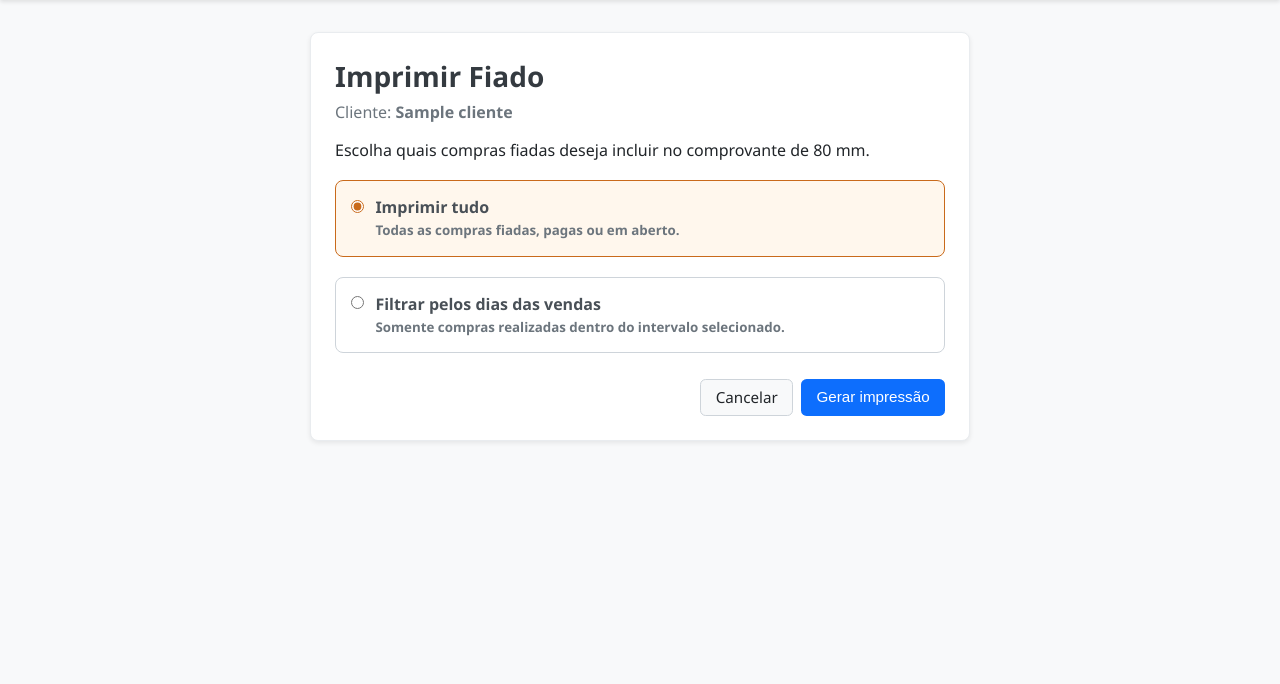
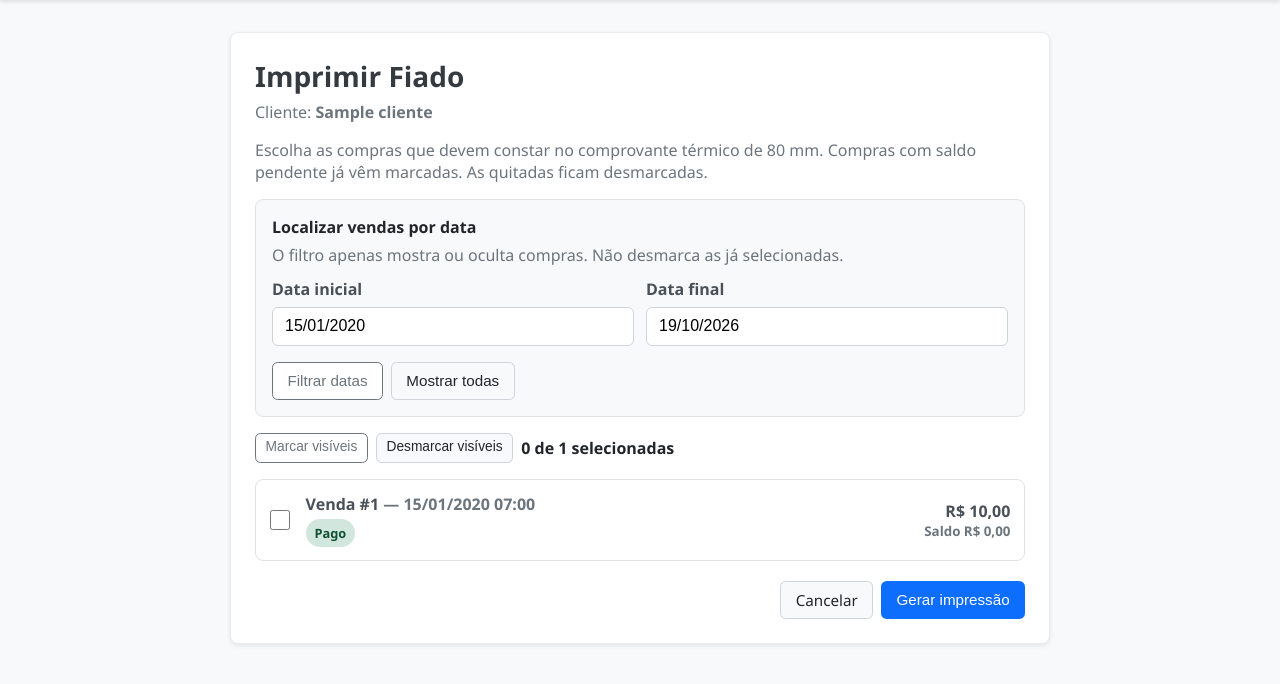
Before and after one commit to ItsTheDuds/Projeto-PDV, a Django app: page /fiado/cliente/1/imprimir/ in a window 1280 px wide. Shown: the part 69-753 px from the top of the page. Run offline with Django 5.2, Linux system fonts and the light colour scheme; a user stored in the database is signed in; tables that the repository leaves empty hold one stand-in row (values such as "Sample post").

Commit message:
ux: lista checkboxes com pendentes preselecionados e filtro de datas

```diff
--- a/fiado/templates/fiado/imprimir_opcoes.html
+++ b/fiado/templates/fiado/imprimir_opcoes.html
@@ -4,81 +4,96 @@
 
 {% block extra_head %}
 <style>
-    .imprimir-fiado-opcoes { max-width: 660px; margin: 0 auto; }
-    .imprimir-fiado-escolhas { display: grid; gap: .85rem; margin: 1.2rem 0; }
-    .imprimir-fiado-escolha {
-        display: flex; align-items: flex-start; gap: .7rem;
-        padding: .95rem; border: 1px solid #ced4da; border-radius: .5rem;
-        cursor: pointer; background: #fff;
-    }
-    .imprimir-fiado-escolha:has(input:checked) {
-        background: #fff7ed; border-color: #c96a1b;
-    }
-    .imprimir-fiado-escolha input {
-        width: auto; margin: .2rem 0 0;
-        accent-color: #c96a1b;
-    }
-    .imprimir-fiado-datas[hidden] { display: none; }
-    .imprimir-fiado-datas {
-        display: grid; grid-template-columns: 1fr 1fr; gap: .75rem;
-        padding: 1rem; background: #f8f9fa; border-radius: .5rem;
-        margin-bottom: 1rem;
-    }
+    .selecao-fiado { max-width: 820px; margin: 0 auto; }
+    .filtro-fiado-grid { display: grid; grid-template-columns: 1fr 1fr; gap: .75rem; }
+    .filtro-fiado-barra { background: #f8f9fa; border: 1px solid #dee2e6; padding: 1rem; border-radius: .5rem; margin: 1rem 0; }
+    .filtro-fiado-acoes { display: flex; gap: .5rem; flex-wrap: wrap; align-items: center; margin: 1rem 0; }
+    .lista-fiados-impressao { max-height: 420px; overflow-y: auto; border: 1px solid #dee2e6; border-radius: .5rem; }
+    .linha-fiado-impressao { display: flex; align-items: center; gap: 1rem; padding: .85rem; border-bottom: 1px solid #dee2e6; cursor: pointer; margin: 0; }
+    .linha-fiado-impressao:last-child { border-bottom: 0; }
+    .linha-fiado-impressao:has(input:checked) { background: #fff9f0; }
+    .linha-fiado-impressao[hidden] { display: none; }
+    .linha-fiado-impressao input { width: 20px; height: 20px; margin: 0; flex-shrink: 0; accent-color: #0d6efd; }
+    .linha-fiado-dados { flex: 1; min-width: 0; }
+    .linha-fiado-valor { text-align: right; white-space: nowrap; }
+    .selecionados-fiado { font-weight: 700; }
     @media (max-width: 550px) {
-        .imprimir-fiado-datas { grid-template-columns: 1fr; }
+        .filtro-fiado-grid { grid-template-columns: 1fr; }
+        .linha-fiado-impressao { gap: .5rem; }
     }
 </style>
 {% endblock %}
 
 {% block content %}
-<div class="card imprimir-fiado-opcoes">
+<div class="card selecao-fiado">
     <h1 class="page-title">Imprimir Fiado</h1>
     <p class="subtitle">Cliente: <strong>{{ cliente.nome }}</strong></p>
-    <p>Escolha quais compras fiadas deseja incluir no comprovante de 80 mm.</p>
+    <p class="muted">Escolha as compras que devem constar no comprovante térmico de 80 mm. Compras com saldo pendente já vêm marcadas. As quitadas ficam desmarcadas.</p>
 
-    {% if erro %}
-    <div class="alert alert-error" role="alert">{{ erro }}</div>
-    {% endif %}
+    {% if erro %}<div class="alert alert-error" role="alert">{{ erro }}</div>{% endif %}
 
-    <form method="get" action="{% url 'fiado:imprimir_cliente' cliente.id %}" id="opcoesImpressao">
-        <input type="hidden" name="auto" value="1">
+    <div class="filtro-fiado-barra no-print">
+        <strong>Localizar vendas por data</strong>
+        <p class="muted" style="margin:.35rem 0 .8rem;">O filtro apenas mostra ou oculta compras. Não desmarca as já selecionadas.</p>
+        <div class="filtro-fiado-grid">
+            <div>
+                <label for="inicioFiltro">Data inicial</label>
+                <input id="inicioFiltro" type="text" maxlength="10" inputmode="numeric" placeholder="dd/mm/aaaa" value="{{ data_inicial }}" autocomplete="off">
+            </div>
+            <div>
+                <label for="fimFiltro">Data final</label>
+                <input id="fimFiltro" type="text" maxlength="10" inputmode="numeric" placeholder="dd/mm/aaaa" value="{{ data_final }}" autocomplete="off">
+            </div>
+        </div>
+        <div class="filtro-fiado-acoes" style="margin-bottom:0;">
+            <button type="button" id="aplicarFiltro" class="btn btn-outline">Filtrar datas</button>
+            <button type="button" id="mostrarTodas" class="btn btn-light">Mostrar todas</button>
+        </div>
+        <p id="erroFiltro" style="display:none; color:#842029; margin:.5rem 0 0;" role="alert"></p>
+    </div>
+
+    <form method="post" action="{% url 'fiado:imprimir_cliente' cliente.id %}" id="formImpressao">
+        {% csrf_token %}
         <input type="hidden" name="origem" value="{{ origem }}">
         <input type="hidden" name="retorno" value="{{ retorno }}">
 
-        <div class="imprimir-fiado-escolhas">
-            <label class="imprimir-fiado-escolha">
-                <input type="radio" name="modo" value="todas" {% if modo != 'periodo' %}checked{% endif %}>
-                <span><strong>Imprimir tudo</strong><br>
-                    <small class="muted">Todas as compras fiadas, pagas ou em aberto.</small>
+        <div class="filtro-fiado-acoes">
+            <button type="button" class="btn btn-outline btn-sm" id="marcarVisiveis">Marcar visíveis</button>
+            <button type="button" class="btn btn-light btn-sm" id="desmarcarVisiveis">Desmarcar visíveis</button>
+            <span id="quantidadeSelecionada" class="selecionados-fiado" aria-live="polite"></span>
+        </div>
+
+        <div class="lista-fiados-impressao">
+            {% for fiado in fiados %}
+            <label class="linha-fiado-impressao"
+                   data-data="{{ fiado.venda.criada_em|date:'Y-m-d' }}">
+                <input type="checkbox" name="fiados" value="{{ fiado.id }}" {% if fiado.id in selecionados %}checked{% endif %}>
+                <span class="linha-fiado-dados">
+                    <strong>Venda #{{ fiado.venda.id }}</strong>
+                    <span class="muted"> — {{ fiado.venda.criada_em|date:"d/m/Y H:i" }}</span>
+                    <span style="display:block; margin-top:.25rem;">
+                        {% if fiado.pago %}<span class="badge badge-paid">Pago</span>
+                        {% elif fiado.valor_pago > 0 %}<span class="badge badge-open">Parcial</span>
+                        {% else %}<span class="badge badge-open">Em aberto</span>{% endif %}
+                    </span>
+                </span>
+                <span class="linha-fiado-valor">
+                    <strong>R$ {{ fiado.venda.total|floatformat:2 }}</strong>
+                    <small class="muted" style="display:block;">Saldo R$ {{ fiado.saldo_devedor|floatformat:2 }}</small>
                 </span>
             </label>
+            {% empty %}
+            <p class="muted" style="padding:1rem;">Este cliente ainda não possui compras fiadas.</p>
+            {% endfor %}
+        </div>
+        <p id="semResultados" class="muted" style="display:none; margin:.75rem 0;">Nenhuma venda encontrada neste período.</p>
+        <p id="erroSelecao" style="display:none; color:#842029;" role="alert">Selecione ao menos uma compra para imprimir.</p>
 
-            <label class="imprimir-fiado-escolha">
-                <input type="radio" name="modo" value="periodo" {% if modo == 'periodo' %}checked{% endif %}>
-                <span><strong>Filtrar pelos dias das vendas</strong><br>
-                    <small class="muted">Somente compras realizadas dentro do intervalo selecionado.</small>
-                </span>
-            </label>
-        </div>
-
-        <div class="imprimir-fiado-datas" id="datasImpressao" {% if modo != 'periodo' %}hidden{% endif %}>
-            <div>
-                <label for="inicio">Data inicial</label>
-                <input id="inicio" name="inicio" type="text" inputmode="numeric" maxlength="10"
-                       placeholder="dd/mm/aaaa" value="{{ inicio }}" autocomplete="off">
-            </div>
-            <div>
-                <label for="fim">Data final</label>
-                <input id="fim" name="fim" type="text" inputmode="numeric" maxlength="10"
-                       placeholder="dd/mm/aaaa" value="{{ fim }}" autocomplete="off">
-            </div>
-        </div>
-
-        <div class="actions" style="justify-content:flex-end;">
+        <div class="actions" style="justify-content:flex-end; margin-top:1.25rem;">
             {% if retorno == 'receber' %}
-            <a href="{% url 'fiado:receber_cliente' cliente.id %}?origem={{ origem }}" class="btn btn-light">Cancelar</a>
+                <a href="{% url 'fiado:receber_cliente' cliente.id %}?origem={{ origem }}" class="btn btn-light">Cancelar</a>
             {% else %}
-            <a href="{% url 'fiado:cliente_historico' cliente.id %}?origem={{ origem }}" class="btn btn-light">Cancelar</a>
+                <a href="{% url 'fiado:cliente_historico' cliente.id %}?origem={{ origem }}" class="btn btn-light">Cancelar</a>
             {% endif %}
             <button type="submit" class="btn btn-primary">Gerar impressão</button>
         </div>
@@ -89,19 +104,16 @@
 {% block extra_js %}
 <script>
 (function () {
-    const radios = document.querySelectorAll('input[name="modo"]');
-    const datas = document.getElementById('datasImpressao');
-    const inicio = document.getElementById('inicio');
-    const fim = document.getElementById('fim');
+    const linhas = [...document.querySelectorAll('.linha-fiado-impressao')];
+    const caixas = linhas.map(linha => linha.querySelector('input[name="fiados"]'));
+    const inicioEl = document.getElementById('inicioFiltro');
+    const fimEl = document.getElementById('fimFiltro');
+    const erroFiltro = document.getElementById('erroFiltro');
+    const semResultados = document.getElementById('semResultados');
+    const erroSelecao = document.getElementById('erroSelecao');
+    const quantidade = document.getElementById('quantidadeSelecionada');
 
-    function atualizarModo() {
-        const periodo = document.querySelector('input[name="modo"]:checked').value === 'periodo';
-        datas.hidden = !periodo;
-        inicio.required = periodo;
-        fim.required = periodo;
-    }
-
-    function mascaraData(e) {
+    function mascara(e) {
         const numeros = e.target.value.replace(/\D/g, '').slice(0, 8);
         let valor = numeros.slice(0, 2);
         if (numeros.length > 2) valor += '/' + numeros.slice(2, 4);
@@ -109,10 +121,63 @@
         e.target.value = valor;
     }
 
-    radios.forEach(r => r.addEventListener('change', atualizarModo));
-    inicio.addEventListener('input', mascaraData);
-    fim.addEventListener('input', mascaraData);
-    atualizarModo();
+    function dataIso(br) {
+        const m = /^(\d{2})\/(\d{2})\/(\d{4})$/.exec(br.trim());
+        if (!m) return null;
+        const dia = Number(m[1]), mes = Number(m[2]), ano = Number(m[3]);
+        const data = new Date(ano, mes - 1, dia);
+        if (data.getFullYear() !== ano || data.getMonth() !== mes - 1 || data.getDate() !== dia) return null;
+        return m[3] + '-' + m[2] + '-' + m[1];
+    }
+
+    function atualizarContagem() {
+        const marcados = caixas.filter(c => c.checked).length;
+        quantidade.textContent = marcados + ' de ' + caixas.length + ' selecionadas';
+        if (marcados) erroSelecao.style.display = 'none';
+    }
+
+    function filtrar() {
+        const inicio = dataIso(inicioEl.value), fim = dataIso(fimEl.value);
+        if (!inicio || !fim || inicio > fim) {
+            erroFiltro.textContent = 'Informe datas válidas (dd/mm/aaaa), com início anterior ou igual ao fim.';
+            erroFiltro.style.display = 'block';
+            return;
+        }
+        erroFiltro.style.display = 'none';
+        let visiveis = 0;
+        linhas.forEach(linha => {
+            const mostrar = linha.dataset.data >= inicio && linha.dataset.data <= fim;
+            linha.hidden = !mostrar;
+            if (mostrar) visiveis++;
+        });
+        semResultados.style.display = visiveis ? 'none' : 'block';
+    }
+
+    inicioEl.addEventListener('input', mascara);
+    fimEl.addEventListener('input', mascara);
+    document.getElementById('aplicarFiltro').addEventListener('click', filtrar);
+    document.getElementById('mostrarTodas').addEventListener('click', () => {
+        erroFiltro.style.display = 'none';
+        semResultados.style.display = 'none';
+        linhas.forEach(linha => { linha.hidden = false; });
+    });
+    document.getElementById('marcarVisiveis').addEventListener('click', () => {
+        linhas.filter(l => !l.hidden).forEach(l => { l.querySelector('input').checked = true; });
+        atualizarContagem();
+    });
+    document.getElementById('desmarcarVisiveis').addEventListener('click', () => {
+        linhas.filter(l => !l.hidden).forEach(l => { l.querySelector('input').checked = false; });
+        atualizarContagem();
+    });
+    caixas.forEach(c => c.addEventListener('change', atualizarContagem));
+
+    document.getElementById('formImpressao').addEventListener('submit', e => {
+        if (!caixas.some(c => c.checked)) {
+            e.preventDefault();
+            erroSelecao.style.display = 'block';
+        }
+    });
+    atualizarContagem();
 })();
 </script>
 {% endblock %}
```
